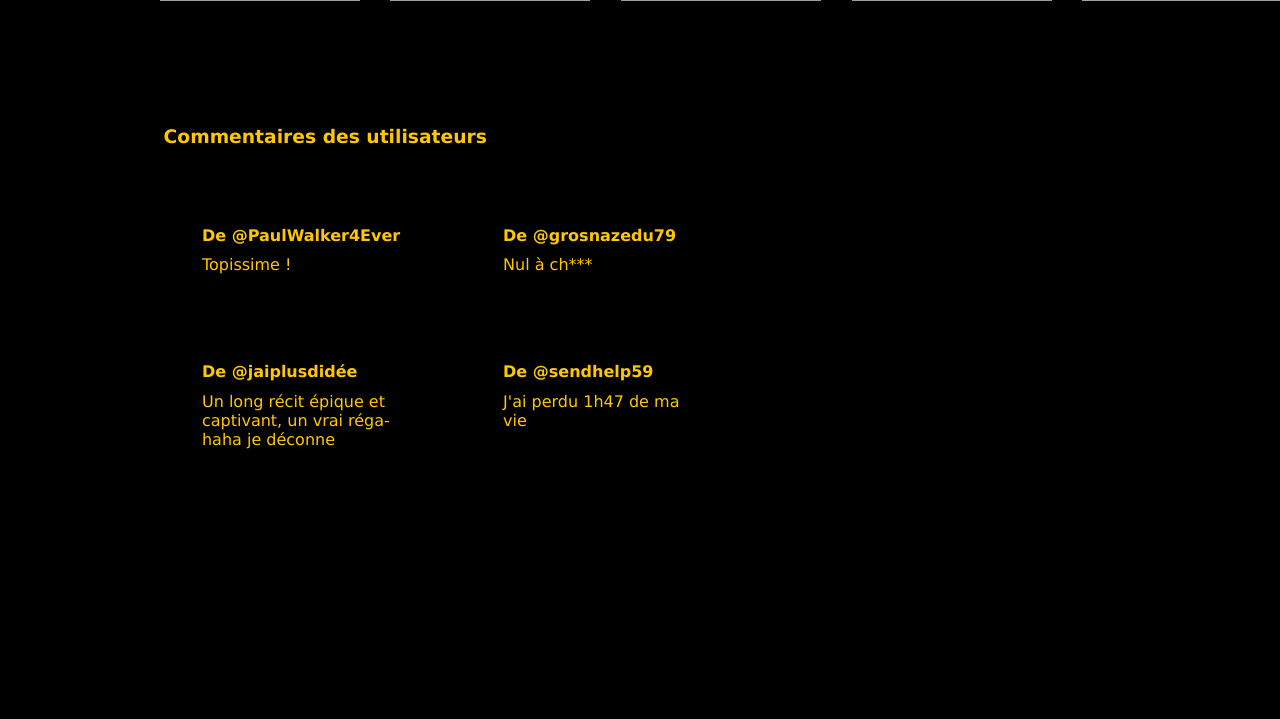
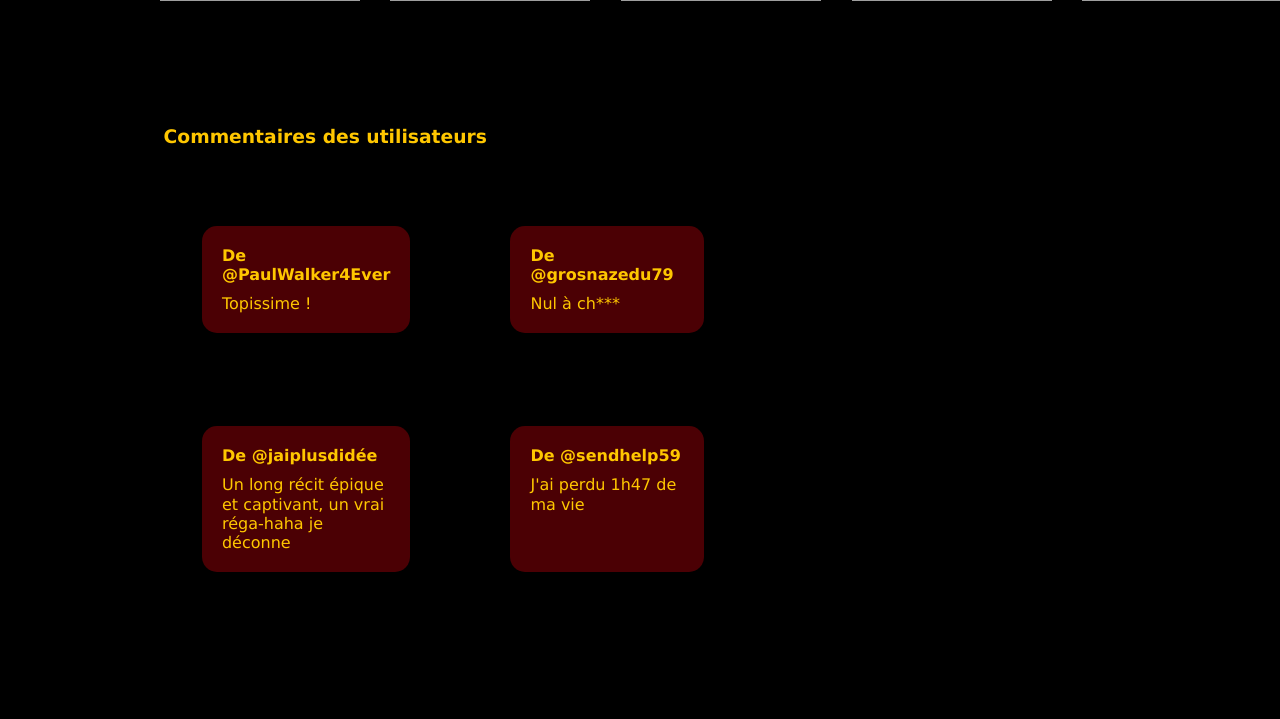
Before and after one commit to Chaimette/project1, a PHP site: page /page-films.html in a window 1280 px wide. Shown: the part 2231-2950 px from the top of the page. Before the commit the page ends 2680 px from the top, so only its background shows below. Run offline with PHP 8.4, Linux system fonts and the light colour scheme; grey boxes are pictures that could not be loaded.

Commit message:
fixed background color to be able to add different background colors to diff sections

```diff
--- a/style-page-films.css
+++ b/style-page-films.css
@@ -6,13 +6,17 @@
 }
 
 *{
-    background-color: var(--dark-color);
     color: var(--primary-color);
     margin: 3vw;
     list-style: none;
     text-decoration: none;
     font-family: Verdana, Geneva, Tahoma, sans-serif;
     line-height: 1.2;
+}
+
+body{
+    background-color: var(--dark-color);
+
 }
 
         /* HEADER */
@@ -176,20 +180,29 @@ label {
     box-sizing: border-box;
     margin-bottom: 20px;
     padding: 10px;
-
+    /* background-color: #4B0004; */
 }
 
 .all-reviews {
     display: grid;
     grid-template-columns: 1fr 1fr;
     gap: 4%;
+    /* background-color: #4B0004; */
 }
-
+.reviews {
+    background-color: #4B0004;
+    padding: 20px;
+    border-radius: 15px;
+}
 
 .reviews h4 {
     margin: 0 0 10px 0;
+    /* background-color: #4B0004; */
+
 }
 
 .reviews p {
     margin: 0;
+    /* background-color: #4B0004; */
+
 }
```
Also changed, not shown: README.md (deleted), img/Logo.jpg (deleted), 1 other file.
